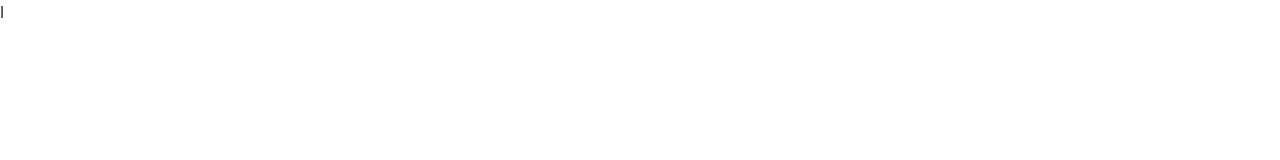
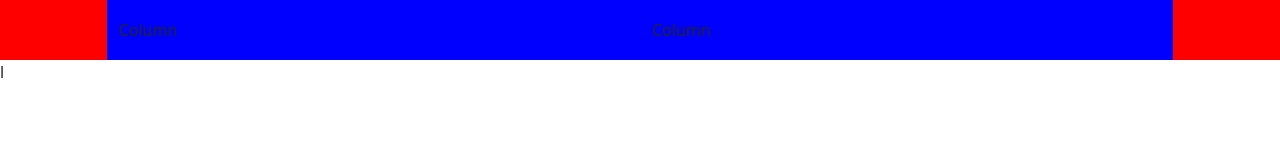
Before and after one commit to furvietto/html-css-bootstrap-freelancer, a plain HTML site: page index.html in a window 1280 px wide. Drawn offline with nearby package versions, Linux system fonts and the light colour scheme.

Commit message:
stuck head

```diff
--- a/css/style.css
+++ b/css/style.css
@@ -0,0 +1,52 @@
+:root {
+    --bs-blue: #0d6efd;
+    --bs-indigo: #6610f2;
+    --bs-purple: #6f42c1;
+    --bs-pink: #d63384;
+    --bs-red: #dc3545;
+    --bs-orange: #fd7e14;
+    --bs-yellow: #ffc107;
+    --bs-green: #198754;
+    --bs-teal: #20c997;
+    --bs-cyan: #0dcaf0;
+    --bs-white: #fff;
+    --bs-gray: #6c757d;
+    --bs-gray-dark: #343a40;
+    --bs-gray-100: #f8f9fa;
+    --bs-gray-200: #e9ecef;
+    --bs-gray-300: #dee2e6;
+    --bs-gray-400: #ced4da;
+    --bs-gray-500: #adb5bd;
+    --bs-gray-600: #6c757d;
+    --bs-gray-700: #495057;
+    --bs-gray-800: #343a40;
+    --bs-gray-900: #212529;
+    --bs-primary: #0d6efd;
+    --bs-secondary: #6c757d;
+    --bs-success: #198754;
+    --bs-info: #0dcaf0;
+    --bs-warning: #ffc107;
+    --bs-danger: #dc3545;
+    --bs-light: #f8f9fa;
+    --bs-dark: #212529;
+}
+
+.bc-color-red {
+    background-color: red;
+}
+
+.bc-color-blue {
+    background-color: blue;
+}
+
+.bc-color-green {
+    background-color: chartreuse;
+}
+
+.h-60 {
+    height: 60px;
+}
+
+.li-height {
+    line-height: 60px;
+}
--- a/index.html
+++ b/index.html
@@ -1,14 +1,36 @@
 <!DOCTYPE html>
 <html lang="en">
+
 <head>
     <meta charset="UTF-8">
     <meta http-equiv="X-UA-Compatible" content="IE=edge">
     <meta name="viewport" content="width=device-width, initial-scale=1.0">
     <link rel="stylesheet" href="css/style.css">
-    <link href="https://cdn.jsdelivr.net/npm/bootstrap@5.1.3/dist/css/bootstrap.min.css" rel="stylesheet" integrity="sha384-1BmE4kWBq78iYhFldvKuhfTAU6auU8tT94WrHftjDbrCEXSU1oBoqyl2QvZ6jIW3" crossorigin="anonymous">
+    <link href="https://cdn.jsdelivr.net/npm/bootstrap@5.1.3/dist/css/bootstrap.min.css" rel="stylesheet"
+        integrity="sha384-1BmE4kWBq78iYhFldvKuhfTAU6auU8tT94WrHftjDbrCEXSU1oBoqyl2QvZ6jIW3" crossorigin="anonymous">
     <title>Document</title>
 </head>
+
 <body>
+    <header class="container-fluid bc-color-red h-60">
+        <div class="row justify-content-lg-center li-height">
+            <div class="col-5 bc-color-blue">
+                Column
+            </div>
+            <div class="col-5 bc-color-blue">
+                Column
+            </div>
+        </div>
+    </header>
 
+    <main>
+
+    </main>
+
+    <footer>
+
+    </footer>
+    </div>
 </body>
+
 </html>l
```
